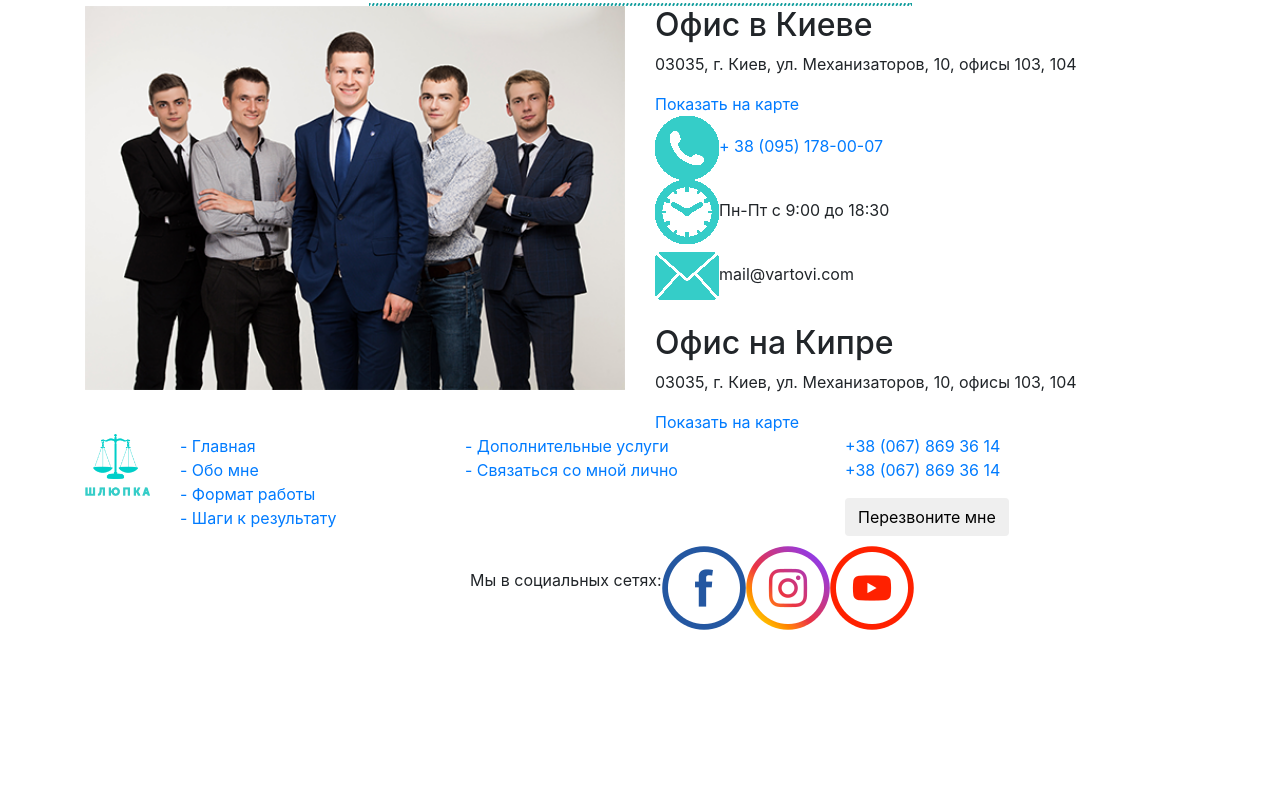
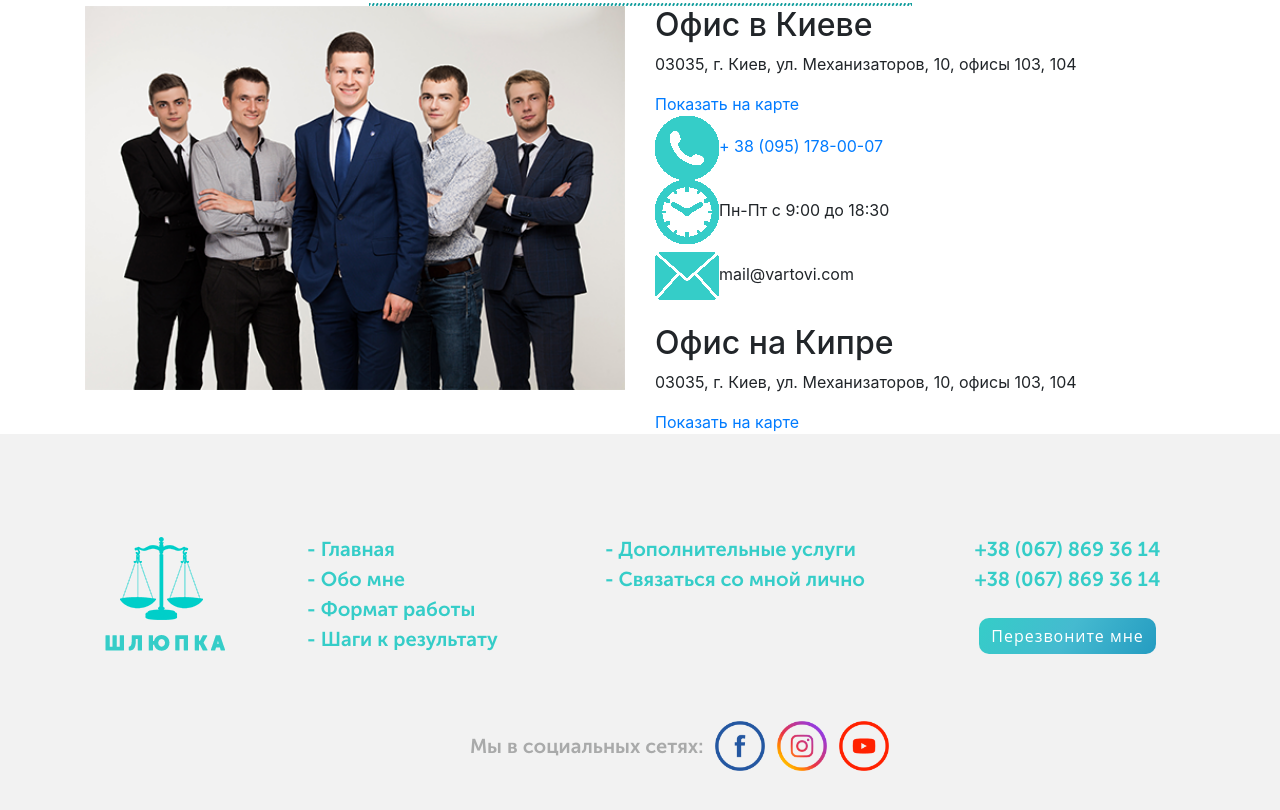
Before and after one commit to OstapHetman/shliupka, a plain HTML site: page src/index.html in a window 1280 px wide. Shown: the part 5095-5905 px from the top of the page. Before the commit the page ends 5725 px from the top, so only its background shows below. Drawn offline with Linux system fonts and the light colour scheme.

Commit message:
styled footer

```diff
--- a/src/index.html
+++ b/src/index.html
@@ -362,37 +362,37 @@
     <footer>
         <div class="container">
             <div class="row">
-                <div class="col-lg-1 col-xl-1">
-                    <img class="w-100" src="img/logo.png" alt="Logo">
+                <div class="col-lg-2 col-xl-2 d-flex justify-content-center align-items-center">
+                    <img class="w-75" src="img/logo.png" alt="Logo">
                 </div>
-                <div class="col-lg-2 col-xl-2">
-                    <ul class="list-unstyled pl-0">
-                        <li><a href="#">- Главная</a></li>
-                        <li><a href="#">- Обо мне</a></li>
-                        <li><a href="#">- Формат работы</a></li>
+                <div class="col-lg-3 col-xl-3 d-flex justify-content-center ">
+                    <ul class="list-unstyled pl-0 mb-0">
+                        <li><a class="hover-underline" href="#">- Главная</a></li>
+                        <li><a class="hover-underline" href="#">- Обо мне</a></li>
+                        <li><a class="hover-underline" href="#">- Формат работы</a></li>
                         <li>
-                            <a href="#">- Шаги к результату</a>
+                            <a class="hover-underline" href="#">- Шаги к результату</a>
                         </li>
                     </ul>
                 </div>
-                <div class="offset-lg-1 offset-xl-1 col-lg-3 col-xl-3">
-                    <ul class="list-unstyled pl-0">
-                        <li><a href="#">- Дополнительные услуги</a></li>
-                        <li><a href="#">- Связаться со мной лично</a></li>
+                <div class="col-lg-4 col-xl-4 d-flex justify-content-center ">
+                    <ul class="list-unstyled pl-0 mb-0">
+                        <li><a class="hover-underline" href="#">- Дополнительные услуги</a></li>
+                        <li><a class="hover-underline" href="#">- Связаться со мной лично</a></li>
                     </ul>
                 </div>
 
-                <div class="offset-lg-1 offset-xl-1 col-lg-3 col-xl-3">
-                    <ul class="list-unstyled pl-0">
-                        <li><a href="tel:+38 (067) 869 36 14">+38 (067) 869 36 14</a></li>
-                        <li><a href="tel:+38 (067) 869 36 14">+38 (067) 869 36 14</a></li>
+                <div class="col-lg-3 col-xl-3 d-flex justify-content-center align-items-center flex-column">
+                    <ul class="list-unstyled pl-0 mb-0">
+                        <li><a class="hover-underline" href="tel:+38 (067) 869 36 14">+38 (067) 869 36 14</a></li>
+                        <li class="mb-4"><a class="hover-underline" href="tel:+38 (067) 869 36 14">+38 (067) 869 36 14</a></li>
                     </ul>
-                    <button class="btn">Перезвоните мне</button>
+                    <button class="btn gradient">Перезвоните мне</button>
                 </div>
             </div>
             <div class="bottom-footer">
-                <div class="offset-lg-4 offset-xl-4 col-lg-6 col-xl-6 d-flex align-items-center">
-                    <p>Мы в социальных сетях:</p>
+                <div class="offset-lg-4 offset-xl-4 col-lg-6 col-xl-6 d-flex align-items-center ">
+                    <p class="mb-0">Мы в социальных сетях:</p>
                     <a href="#"><img src="img/facebook-icon.png" alt="facebook"></a>
                     <a href="#"><img src="img/instagram-icon.png" alt="instagram"></a>
                     <a href="#"><img src="img/youtube-icon.png" alt="youtube"></a>
--- a/src/sass/helpers/_variables.scss
+++ b/src/sass/helpers/_variables.scss
@@ -5,3 +5,4 @@ $formBg: #35cdc8;
 $placeholder:#999898;
 $aboutBg:#f1f1f1;
 $aboutBorder: #35cdc8;
+$footerBg: #f2f2f2;
--- a/src/sass/layout/_footer.scss
+++ b/src/sass/layout/_footer.scss
@@ -0,0 +1,34 @@
+footer {
+    background-color: $footerBg;
+    padding-top: 100px;
+    ul {
+        li {
+            a {
+                font-family: "Museo2";
+                color: $mainTextColor;
+                font-size: 20px;
+                padding-bottom: 5px;
+                &:hover {
+                    text-decoration: unset;
+                    color: $mainTextColor;
+                }
+            }
+        }
+    }
+    .bottom-footer {
+        padding-top: 67px;
+        padding-bottom: 67px;
+        p {
+            font-family: "Museo2";
+            color: #a9aaaa;
+            font-size: 20px;
+        }
+        img {
+            max-width: 50px;
+            height: auto;
+        }
+        a {
+            padding-left: 12px;
+        }
+    }
+}
```
Also changed, not shown: src/css/main.css.
